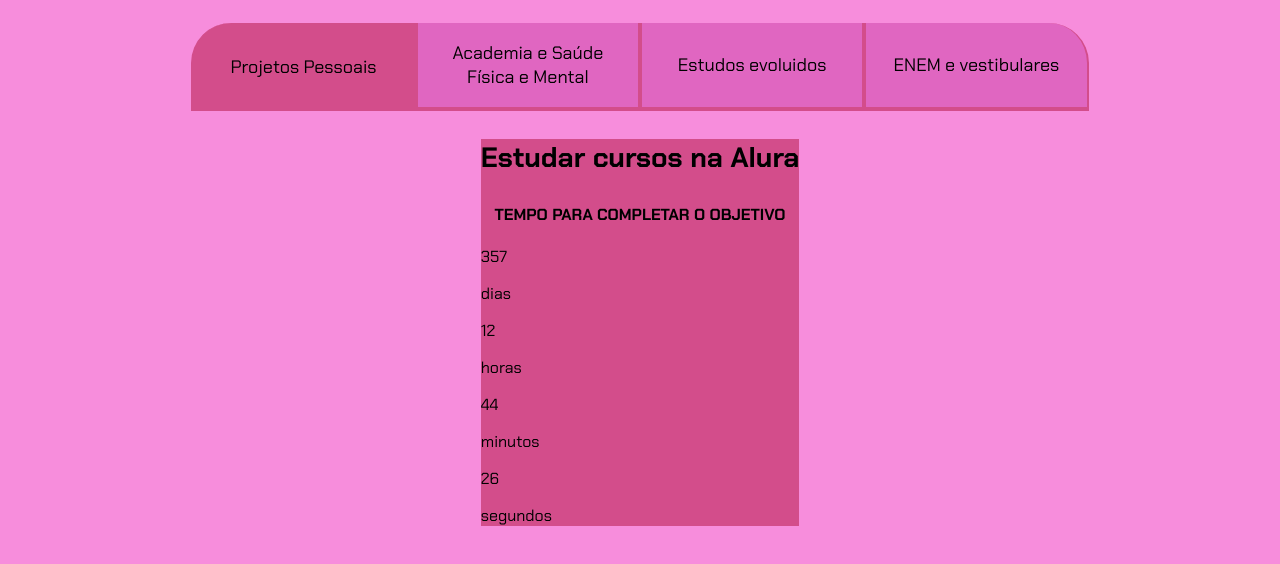
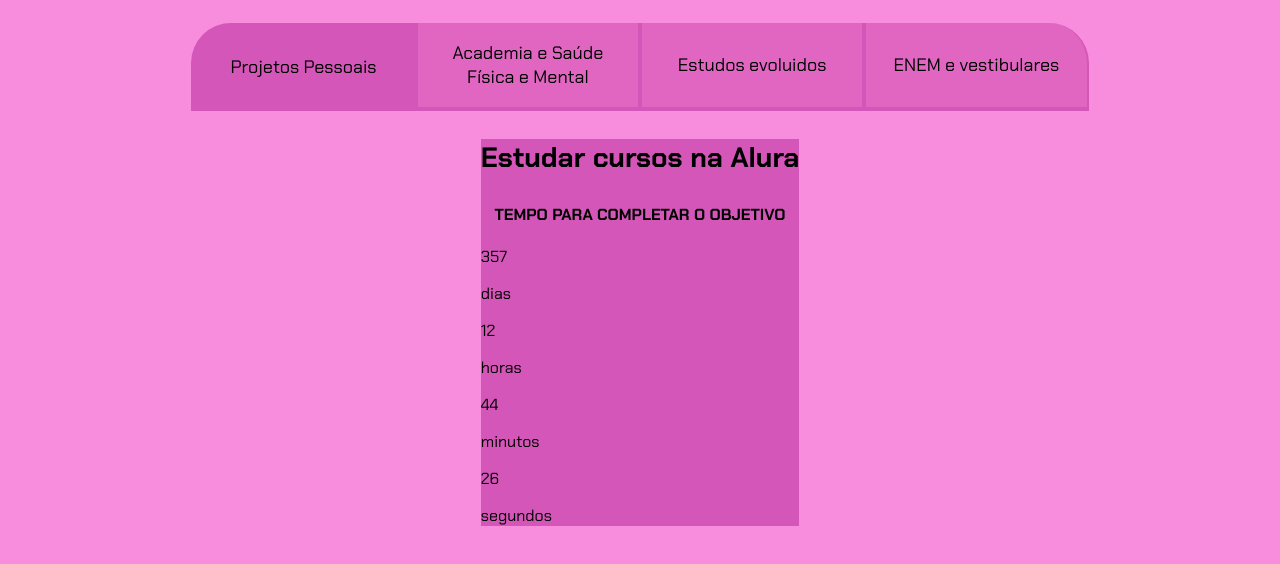
Before and after one commit to schimanskinha/objetivos-2.4, a plain HTML site: page index.html in a window 1280 px wide. Shown: the part 80-644 px from the top of the page. Drawn offline with Linux system fonts and the light colour scheme.

Commit message:
Add files via upload

```diff
--- a/style.css
+++ b/style.css
@@ -4,7 +4,7 @@
     --cor-de-fundo: #f78ddc;
     --preto: #000000;
     --branco: #000000;
-    --botao-ativo: rgb(211, 77, 139);
+    --botao-ativo: rgb(212, 86, 185);
     --botao-inativo: rgba(224, 102, 194, 0.986);
     --texto-fundo: rgba(0, 0, 0, 0.3);
 }
```
